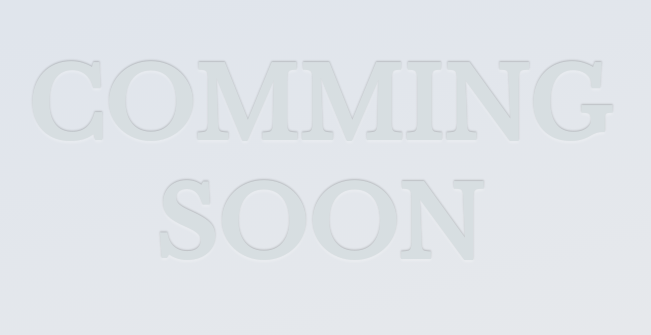
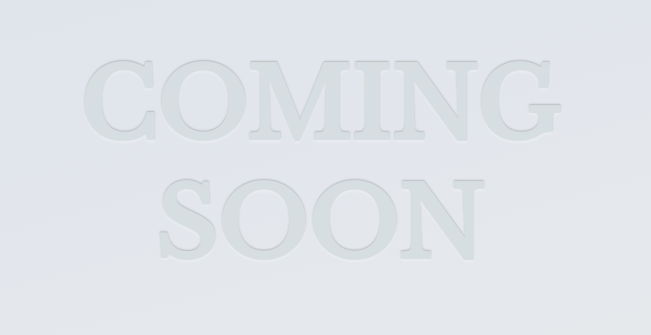
Before and after one commit to sfontfreda/sfontfreda.github.io, a plain HTML site: page index.html in a window 1280 px wide. Shown: the part 104-439 px from the top of the page, 321-972 px from the left. Drawn offline with nearby package versions, Linux system fonts and the light colour scheme.

Commit message:
Update index.html

```diff
--- a/index.html
+++ b/index.html
@@ -3,13 +3,13 @@
     <head>
         <link rel="stylesheet" href="static/styles.css">
         <script src="static/scripts.js"></script>
-        <title>🚀 Comming soon </title>
+        <title>🚀 Coming soon </title>
     </head>
 
     <body>
         <div id="main" class="light">
             <div class= "text">
-                <h1> COMMING SOON </h1>
+                <h1> COMING SOON </h1>
                 <h2> - site under construction - </h2>
                 <img  id="style-switcher" onClick="toggleStyle()" src="static/media/moon.png">
             </div>
```
